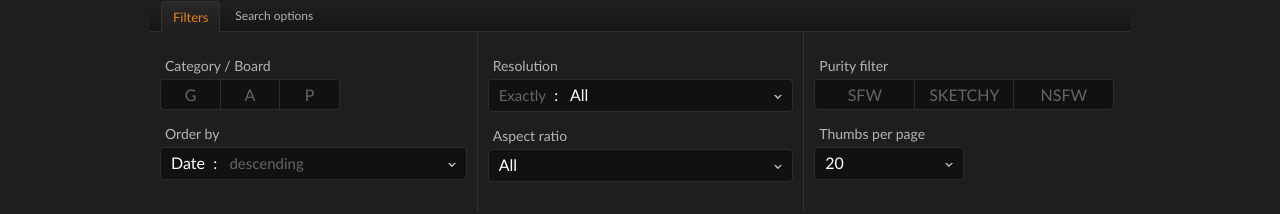
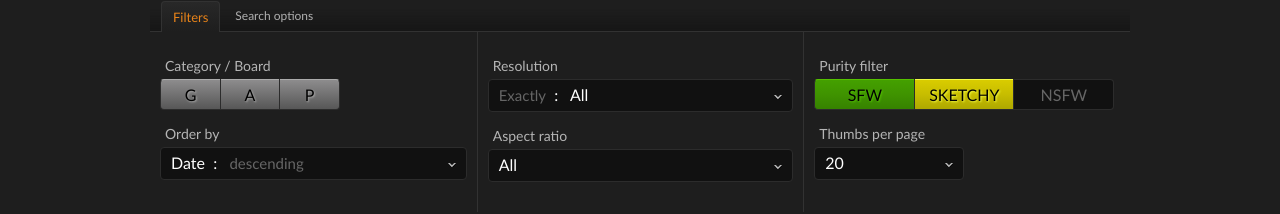
Before and after one commit to lexkrstn/wallbase, a Next.js app: page / in a window 1280 px wide. Both pictures are taken after a click on the button 1050 px from the left and 267 px from the top of the page. Shown: the part 303-517 px from the top of the page. Built offline with nearby package versions, Linux system fonts and the light colour scheme.

Commit message:
feat: purity and board filters work

```diff
--- a/components/triple-filters/board-filter.module.scss
+++ b/components/triple-filters/board-filter.module.scss
@@ -7,14 +7,16 @@
   &.disabled {
     @extend %triple-filter--disabled;
   }
-	>ul>li {
-		&.selected {
-			border-top-color: #ababab;
-			background-image: linear-gradient(to bottom, #8d8c8d, #575757);
-			text-shadow: #ABABAB 1px 1px 2px;
-		}
-	}
   &.small>ul>li {
     width: 40px;
   }
 }
+
+.selected {
+  border-top-color: #ababab !important;
+  background-image: linear-gradient(to bottom, #8d8c8d, #575757) !important;
+
+  > button {
+    text-shadow: #ABABAB 1px 1px 2px !important;
+  }
+}
--- a/components/triple-filters/board-filter.tsx
+++ b/components/triple-filters/board-filter.tsx
@@ -1,21 +1,35 @@
-import React, { ReactElement } from 'react';
+import React, { FC, useMemo, useState } from 'react';
+import { BOARD_A, BOARD_G, BOARD_P } from '../../interfaces/constants';
 import styles from './board-filter.module.scss';
 
-export default function BoardFilter(): ReactElement {
+interface BoardFilterProps {
+  onChange?: (bitmask: number) => void;
+}
+
+const BoardFilter: FC<BoardFilterProps> = ({ onChange }) => {
+  const [boards, setBoards] = useState(BOARD_G | BOARD_A | BOARD_P);
+  const clickHandlers = [BOARD_G, BOARD_A, BOARD_P].map(board => () => {
+    setBoards(boards ^ board);
+    onChange && onChange(boards ^ board);
+  });
   return (
     <div className={styles.host}>
-      <input type="hidden" name="board" id="board" value="111" />
+      <input type="hidden" name="board" value={boards} />
       <ul>
-        <li className="selected">
-          <a className="js-tooltip" href="javascript:;" title="General" data-position="bottom">G</a>
+        <li className={boards & BOARD_G ? styles.selected : ''}>
+          <button onClick={clickHandlers[0]} title="General">G</button>
         </li>
-        <li className="selected">
-          <a className="js-tooltip" href="javascript:;" title="Anime / Manga" data-position="bottom">A</a>
+        <li className={boards & BOARD_A ? styles.selected : ''}>
+          <button onClick={clickHandlers[1]} title="Anime / Manga">A</button>
         </li>
-        <li className="selected">
-          <a className="js-tooltip" href="javascript:;" title="People" data-position="bottom">P</a>
+        <li className={boards & BOARD_P ? styles.selected : ''}>
+          <button onClick={clickHandlers[2]} title="People">P</button>
         </li>
       </ul>
     </div>
   );
-}
+};
+
+BoardFilter.displayName = 'BoardFilter';
+
+export default React.memo(BoardFilter);
--- a/components/triple-filters/purity-filter.module.scss
+++ b/components/triple-filters/purity-filter.module.scss
@@ -10,19 +10,25 @@
   >ul>li.selected {
     border-top: 1px solid #f2fc45;
     background: #dacd00;
-		background-image: linear-gradient(to bottom, #dacd00, #bdb500);
+    background-image: linear-gradient(to bottom, #d9cc00, #c7bd00, #aea800);
+    >button {
       text-shadow: #f2fc45 1px 1px 2px;
+    }
     &:first-child {
       border-top: 1px solid #55c000;
       background: #45a100;
-			background-image: linear-gradient(to bottom, #45a100, #3b8c00);
+      background-image: linear-gradient(to bottom, #44a000, #3f9300, #368200);
+      >button {
         text-shadow: #55c000 1px 1px 2px;
+      }
     }
     &:last-child {
       border-top: 1px solid #fa0000;
       background: #e20100;
-			background-image: linear-gradient(to bottom, #e20100, #c70400);
+      background-image: linear-gradient(to bottom, #e00101, #d10300, #ba0600);
+      >button {
         text-shadow: #FA0000 1px 1px 2px;
+      }
     }
   }
   &.small>ul>li {
--- a/components/triple-filters/purity-filter.tsx
+++ b/components/triple-filters/purity-filter.tsx
@@ -1,21 +1,56 @@
-import React, { ReactElement } from 'react';
+import React, { FC, ReactElement, useState } from 'react';
+import { PURITY_NSFW, PURITY_SFW, PURITY_SKETCHY } from '../../interfaces/constants';
 import styles from './purity-filter.module.scss';
 
-export default function PurityFilter(): ReactElement {
+interface PurityFilterProps {
+  nsfwDisabled?: boolean;
+  onChange?: (bitmask: number) => void;
+}
+
+const PurityFilter: FC<PurityFilterProps> = ({ onChange, nsfwDisabled }) => {
+  const [purities, setPurities] = useState(PURITY_SFW | PURITY_SKETCHY);
+  const clickHandlers = [PURITY_SFW, PURITY_SKETCHY, PURITY_NSFW].map(purity => () => {
+    setPurities(purities ^ purity);
+    onChange && onChange(purities ^ purity);
+  });
   return (
     <div className={styles.host}>
-      <input type="hidden" name="purity" id="purity" value="110"/>
+      <input type="hidden" name="purity" value={purities} />
       <ul>
-        <li className="selected">
-          <a className="js-tooltip" href="javascript:;" title="Clean wallpaper" data-position="bottom">SFW</a>
+        <li className={purities & PURITY_SFW ? styles.selected : ''}>
+          <button
+            onClick={clickHandlers[0]}
+            title="Clean wallpaper"
+          >
+            SFW
+          </button>
         </li>
-        <li className="selected">
-          <a className="js-tooltip" href="javascript:;" title="Wallpaper with soft/erotic poses, blood, etc." data-position="bottom">SKETCHY</a>
+        <li className={purities & PURITY_SKETCHY ? styles.selected : ''}>
+          <button
+            onClick={clickHandlers[1]}
+            title="Wallpaper with soft/erotic poses, blood, etc."
+          >
+            SKETCHY
+          </button>
         </li>
-        <li>
-          <a className="js-tooltip" href="javascript:;" title="Wallpaper with visible boobs, testicles/vagina, gore, etc" data-position="bottom-right">NSFW</a>
+        <li className={purities & PURITY_NSFW ? styles.selected : ''}>
+          <button
+            onClick={nsfwDisabled ? undefined : clickHandlers[2]}
+            disabled={nsfwDisabled}
+            title="Wallpaper with visible boobs, testicles/vagina, gore, etc"
+          >
+            NSFW
+          </button>
         </li>
       </ul>
     </div>
   );
-}
+};
+
+PurityFilter.displayName = 'PurityFilter';
+
+PurityFilter.defaultProps = {
+  nsfwDisabled: false,
+};
+
+export default React.memo(PurityFilter);
--- a/components/triple-filters/triple-filter.scss
+++ b/components/triple-filters/triple-filter.scss
@@ -41,20 +41,32 @@
         border-radius: 0 4px 4px 0;
         border-left: none;
       }
-      >a {
+      >a,
+      >button {
         padding: 5px 0;
         display: block;
-        &, &:link, &:visited, &:active, &:hover {
+        margin: 0;
+        background: transparent;
+        border: 0;
+        text-align: center;
+        width: 100%;
+        font-size: 1em;
+        cursor: pointer;
+        &, &:hover {
           color: #666;
         }
-      }
-      &.selected>a {
-        &, &:link, &:visited, &:active, &:hover {
-          color: #000
+        &:disabled {
+          cursor: default;
         }
       }
     } // li
   } // ul
+}
+
+.selected > button {
+  &, &:hover {
+    color: #000 !important;
+  }
 }
 
 %triple-filter--disabled {
--- /dev/null
+++ b/interfaces/constants.ts
@@ -0,0 +1,7 @@
+export const BOARD_G = 1 << 2;
+export const BOARD_A = 1 << 1;
+export const BOARD_P = 1 << 0;
+
+export const PURITY_SFW = 1 << 2;
+export const PURITY_SKETCHY = 1 << 1;
+export const PURITY_NSFW = 1 << 0;
```
Lines whose indentation alone changed are shown as unchanged.
